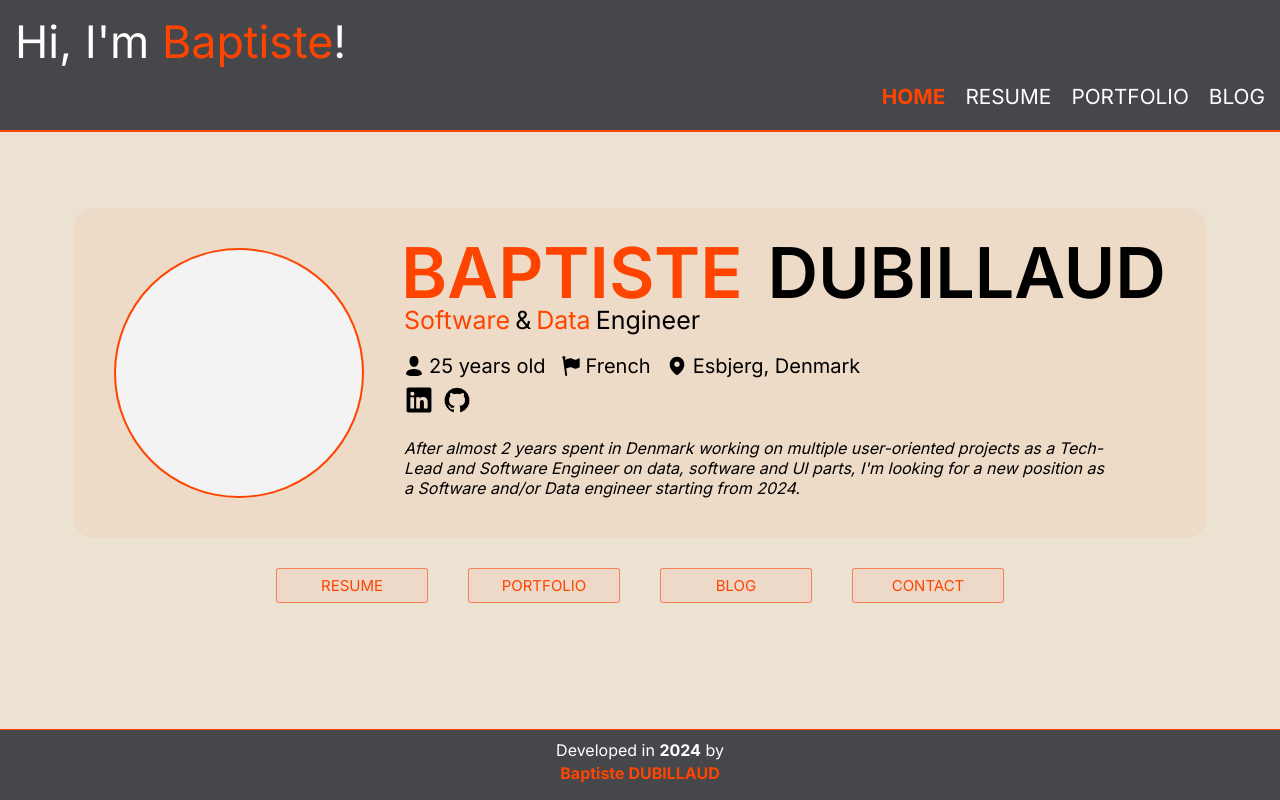
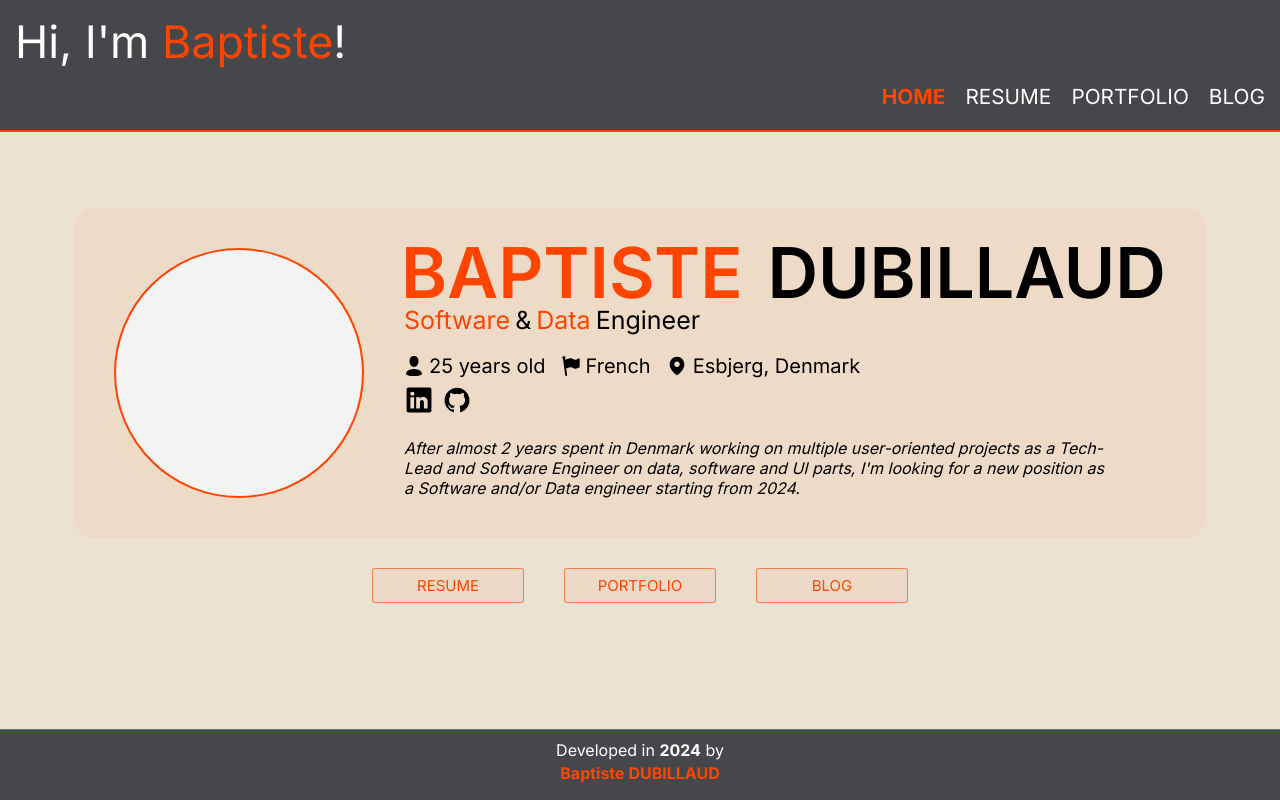
Before and after one commit to baptiste-dubillaud/personal-website, a Next.js app: page / in a window 1280 px wide. Built offline with nearby package versions, Linux system fonts and the light colour scheme.

Commit message:
remove useless button and code

```diff
--- a/src/app/page.js
+++ b/src/app/page.js
@@ -27,12 +27,7 @@ const MainPageButton = ({ action, text, icon }) => {
 
     return (
         <div className={styles.main_button_container}>
-            <div className={styles.main_button_icon_container}>
-
-            </div>
-            <div className={styles.main_button_text_container}>
-                {text}
-            </div>
+            {text}
         </div>
     )
 }
@@ -98,7 +93,6 @@ export default function Home() {
                     <MainPageButton text="Resume"/>
                     <MainPageButton text="Portfolio"/>
                     <MainPageButton text="Blog"/>
-                    <MainPageButton text="Contact"/>
                 </div>
             </div>
         </main>
--- a/src/app/page.module.css
+++ b/src/app/page.module.css
@@ -129,6 +129,9 @@
     justify-content: center;
     align-items: center;
 
+    font-size: 15px;
+    text-transform: uppercase;
+
     cursor: pointer;
 
     transition: background-color 0.4s, font-weight 0.4s;
@@ -138,12 +141,3 @@
     background-color: var(--color-orange-opacity-2);
     font-weight: 600;
 }
-
-.main_button_icon_container {
-
-}
-
-.main_button_text_container {
-    font-size: 15px;
-    text-transform: uppercase;
-}
```
